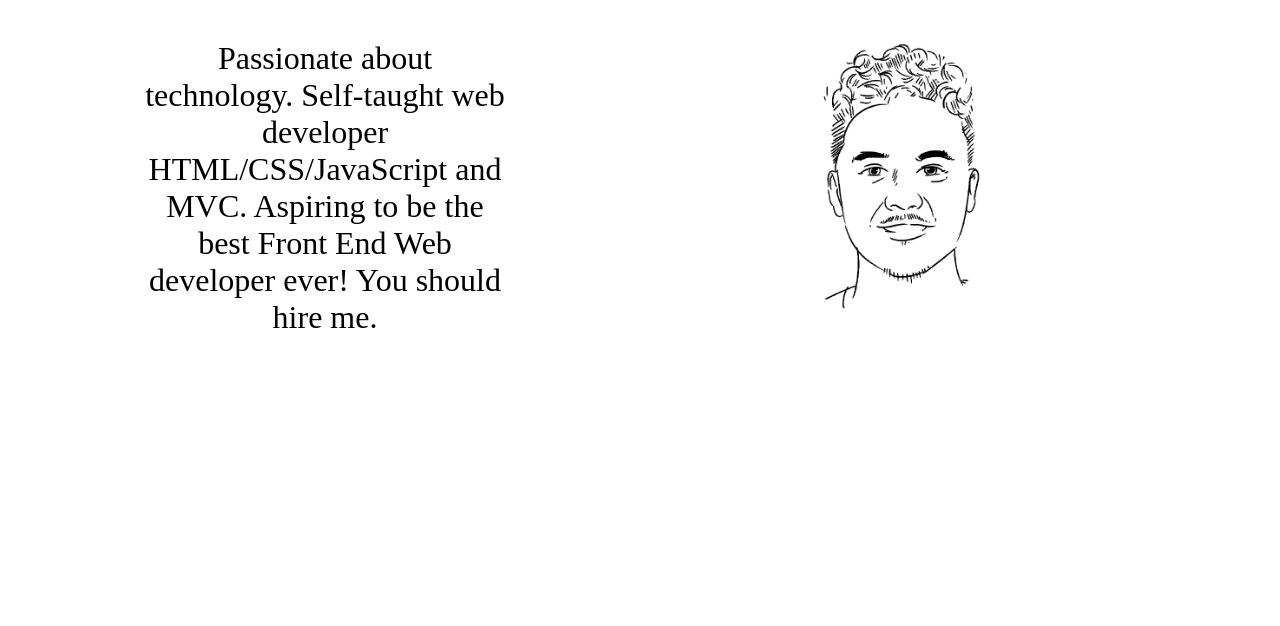
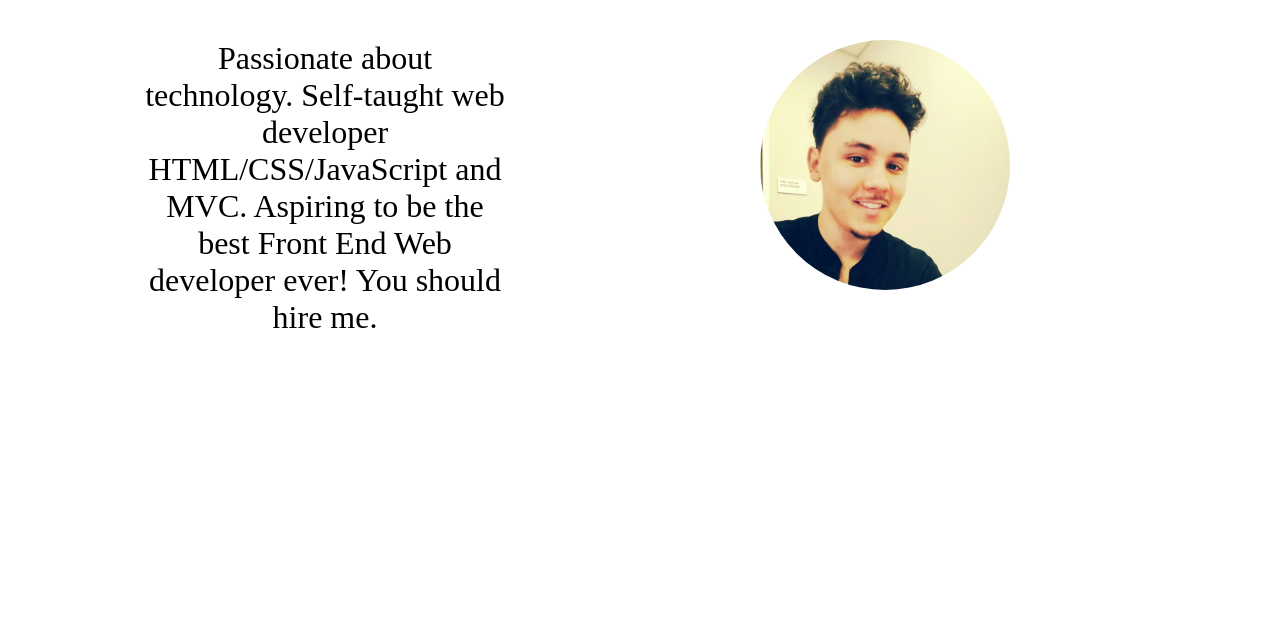
Before and after one commit to dayhaysoos/ndejesus1227.github.io, a plain HTML site: page index.html in a window 1280 px wide. Shown: the part 174-800 px from the top of the page. Drawn offline with nearby package versions, Linux system fonts and the light colour scheme.

Commit message:
pic update

```diff
--- a/index.html
+++ b/index.html
@@ -19,7 +19,7 @@
 			<div id="name">Nick DeJesus</div>
 
 			<p id="intro-paragraph"> Passionate about technology. Self-taught web developer HTML/CSS/JavaScript and MVC. Aspiring to be the best Front End Web developer ever! You should hire me.</p>
-			<img id="my-face" src="img/me.png" alt="me">
+			<img id="my-face" src="img/me.jpg" alt="me">
 		</div>
 	</section>
 	<section id="about" class="site-section">
```
